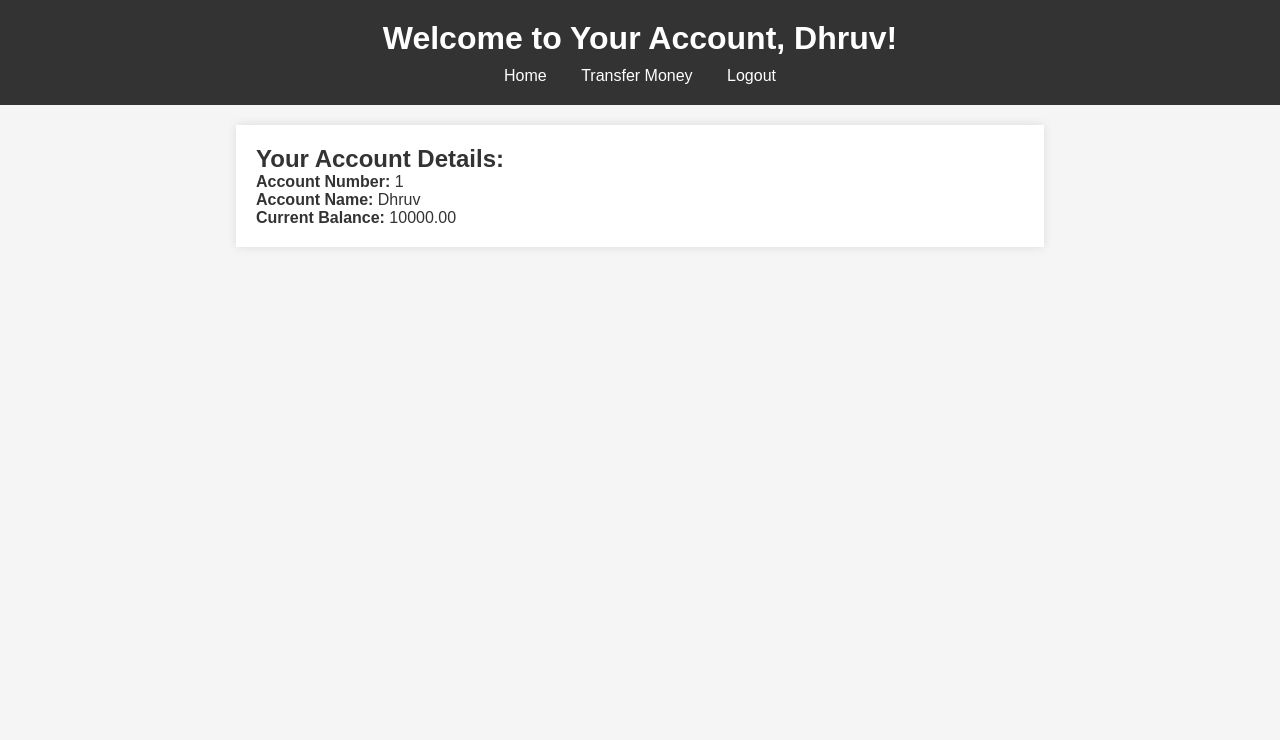
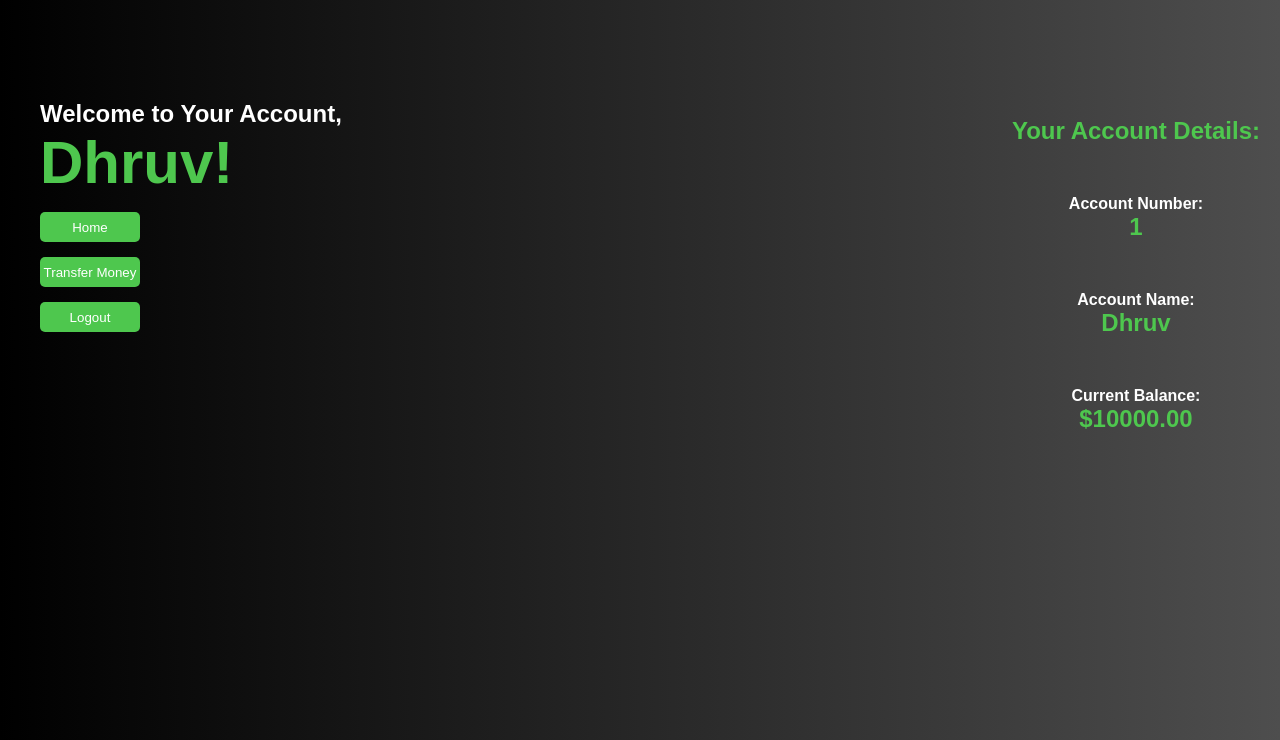
Before and after one commit to dhruv060305/Bank-Managment-System, a PHP site: page /info_display.php in a window 1280 px wide. Shown: the top 740 px of the page. Run offline with PHP 8.4, Linux system fonts and the light colour scheme; a user stored in the database is signed in.

Commit message:
solved to many bugs

```diff
--- a/info_display.php
+++ b/info_display.php
@@ -5,23 +5,27 @@
     <meta charset="UTF-8">
     <meta name="viewport" content="width=device-width, initial-scale=1.0">
     <title>Account Information - Bank Management System</title>
-    <link rel="stylesheet" href="style.css">
+    <link rel="stylesheet" href="style4.css">
 </head>
 <body>
     <header>
-        <h1>Welcome to Your Account, <?php echo $_SESSION['Acc_Name']; ?>!</h1>
+        <h2>Welcome to Your Account, </h2>
+        <h1><?php echo $_SESSION['Acc_Name']; ?>!</h1>
         <nav>
-            <a href="index.html">Home</a>
+            <button><a href="index.html">Home</a></button>
             <!-- <a href="money_transfer.php">Transfer Money</a> -->
-            <a href="transfer.php">Transfer Money</a>
-            <a href="logout.php">Logout</a>
+            <button><a href="transfer.php">Transfer Money</a></button>
+            <button><a href="logout.php">Logout</a></button>
         </nav>
     </header>
     <section>
         <h2>Your Account Details:</h2>
-        <p><strong>Account Number:</strong> <?php echo $_SESSION['Acc_No']; ?></p>
-        <p><strong>Account Name:</strong> <?php echo $_SESSION['Acc_Name']; ?></p>
-        <p><strong>Current Balance:</strong> <?php echo $_SESSION['Balance']; ?></p>
+        <p><strong>Account Number:</strong></p>
+        <h2> <?php echo $_SESSION['Acc_No']; ?></h2>
+        <p><strong>Account Name:</strong></p>
+        <h2><?php echo $_SESSION['Acc_Name']; ?></h2>
+        <p><strong>Current Balance:</strong></p>
+        <h2>$<?php echo $_SESSION['Balance']; ?></h2>
     </section>
 </body>
 </html>
--- a/signup.php
+++ b/signup.php
@@ -34,10 +34,10 @@
             <label for="balance">Initial Balance:</label><br>
             <input type="number" step="0.01" name="balance" id="balance" required><br>
 
-            <button type="submit">Submit</button>
+            <button type="submit" name="signup">Submit</button>
             </div>
         </form>
-    </section>
+    </section><br>
 </body>
 </html>
 
@@ -51,7 +51,7 @@ if (isset($_POST['signup'])) {
     // Insert into database
     $sql = "INSERT INTO accounts (Acc_Name, Balance, UserId, Password) VALUES ('$acc_name', $balance, '$userid', '$password')";
     if ($conn->query($sql) === TRUE) {
-        echo "<p>Account created successfully! <a href='login.php'>Login here</a>.</p>";
+        echo "<p>Account created successfully!</p>";
     } else {
         echo "<p>Error: " . $sql . "<br>" . $conn->error . "</p>";
     }
--- a/style2.css
+++ b/style2.css
@@ -12,6 +12,7 @@ body {
     background-attachment: fixed;
     background-size: cover;
     display: flex;
+    flex-wrap: wrap;
     justify-content: space-between;
     align-items: center;
 }
--- a/style3.css
+++ b/style3.css
@@ -12,6 +12,7 @@ body {
     background-attachment: fixed;
     background-size: cover;
     display: flex;
+    flex-wrap: wrap;
     justify-content: space-between;
     align-items: center;
 }
@@ -65,6 +66,10 @@ button:hover{
     border: 2px solid white;
     height: 50px;
     /* width: 150px; */
+}
+
+#des{
+    width: 300px;
 }
 
 h1{
--- /dev/null
+++ b/style4.css
@@ -0,0 +1,112 @@
+*{
+    margin: 0;
+    padding: 0;
+    color: #fff;
+    box-sizing: border-box;
+    font-family: Arial, sans-serif;
+    text-decoration: none;
+}
+
+body {
+    background-image: linear-gradient(to right, black, rgb(78, 78, 78));
+    background-attachment: fixed;
+    background-size: cover;
+    display: flex;
+    flex-wrap: wrap;
+    justify-content: space-between;
+    align-items: center;
+}
+
+header{
+    height: 400px;
+    width: auto;
+    margin-top: 100px;
+    margin-left: 30px;
+}
+
+section{
+    height: 400px;
+    width: auto;
+    margin-top: 100px;
+    display: flex;
+    justify-content: center;
+    align-items: center;
+    flex-direction: column;
+    background-color: transparent;
+    margin-right: 30px;
+}
+
+h1{
+    font-size: 60px;
+    color: rgb(78, 199, 78);
+}
+
+button{
+    height: 30px;
+    width: 100px;
+    margin-top: 15px;
+    border: none;
+    border-radius:5px;
+    background-color: rgb(78, 199, 78);
+    transition: all 0.1s ease-in-out;
+}
+
+button:hover{
+    border: 2px solid white;
+    height: 50px;
+    /* width: 150px; */
+
+}
+
+nav{
+    display: flex;
+    flex-direction: column;
+    opacity: 0;
+    animation: Ammi 1s 2s ease-out forwards;
+
+}
+
+h2{
+    opacity: 0;
+    animation: Ammi 1s  ease-out forwards;
+}
+
+h1{
+    opacity: 0;
+    animation: Ammi 1s 1s ease-out forwards;
+}
+
+section > h2 {
+    opacity: 0;
+    margin-bottom: 50px;
+    color: rgb(78, 199, 78);
+    animation: Ammi 1s  ease-out forwards;
+}
+
+p{
+    opacity: 0;
+    animation: Ammi 1s ease-out forwards;
+}
+
+@keyframes Ammi{
+    0% {
+        transform: translateX(150px);
+        opacity: 0;
+    }
+    25%{
+        transform: translateX(100px);
+        opacity: 0.3;
+    }
+    50%{
+        transform: translateX(80px);
+        opacity: 0.5;
+    }
+    75%{
+        transform: translateX(50px);
+        opacity: 0.8;
+    }
+    100%{
+        transform: translateX(10px);
+        opacity: 1;
+    }
+}
```
Also changed, not shown: login.php (+4 -3 lines).
